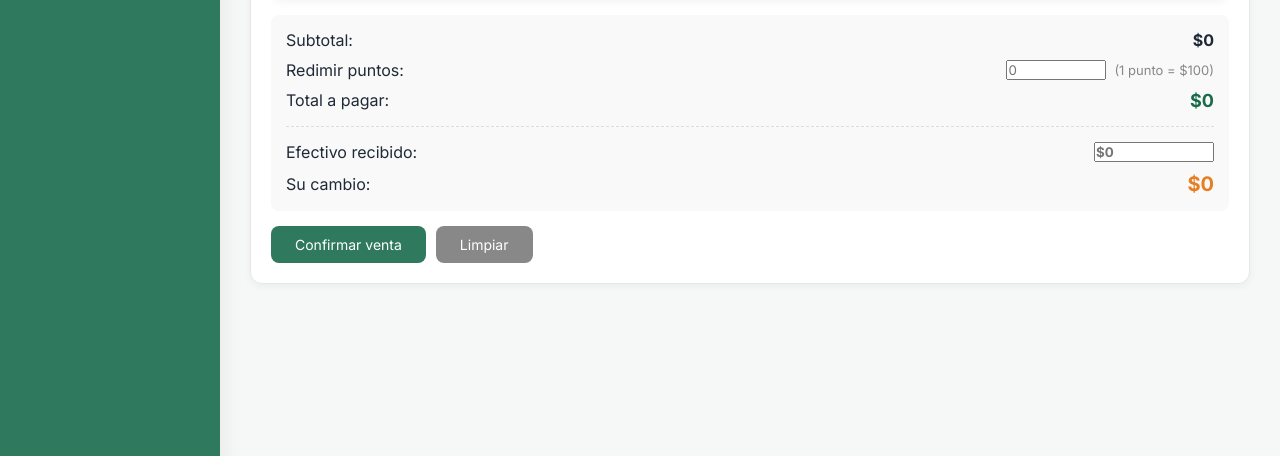
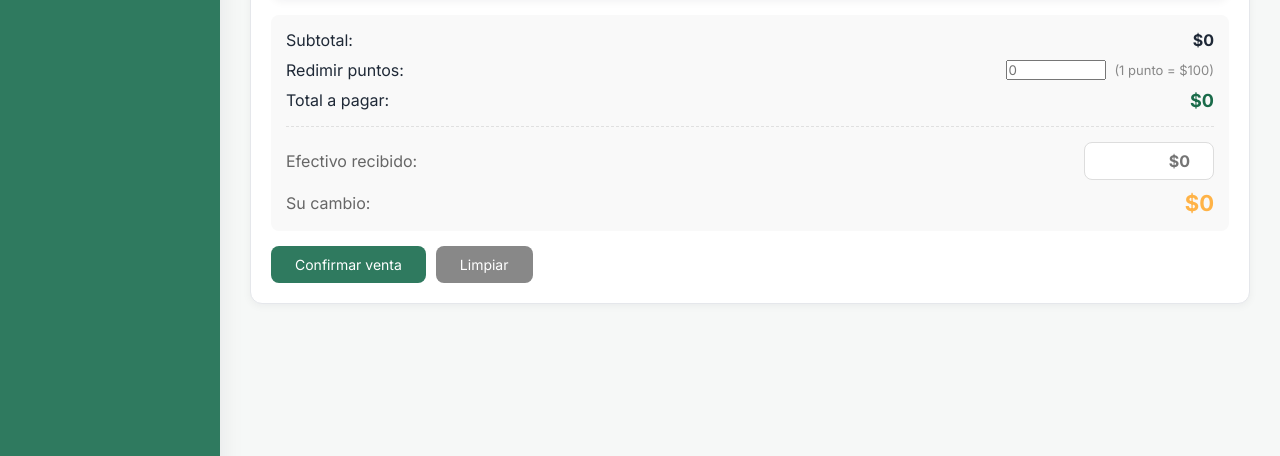
Before and after one commit to LuisVG1901/FarmaVida, a Flask app: page / in a window 1280 px wide, after a click on "Ventas". Shown: the part 499-955 px from the top of the page. Run offline with Flask 3, Linux system fonts and the light colour scheme; the visitor is signed in with stand-in values (Sample User, id 1); data that the repository does not hold is empty; some libraries are stand-ins or nearby versions.

Commit message:
Cambio en ventas y compras 1

```diff
--- a/static/js/main.js
+++ b/static/js/main.js
@@ -946,12 +946,14 @@ function calcularCambio() {
     const cambio = efectivo - total;
 
     const spanCambio = document.getElementById('venta-cambio');
+    const containerCambio = document.getElementById('venta-cambio-container');
+
     if (cambio < 0) {
         spanCambio.textContent = '0';
-        spanCambio.style.color = '#e67e22';
+        containerCambio.style.color = '#ffb347'; // Naranja pálido
     } else {
         spanCambio.textContent = cambio.toLocaleString();
-        spanCambio.style.color = '#27ae60';
+        containerCambio.style.color = '#2f7a5f'; // Verde principal de la página
     }
 }
 
--- a/templates/index.html
+++ b/templates/index.html
@@ -326,13 +326,13 @@
                             <span>Total a pagar:</span>
                             <strong style="font-size:18px; color:#1a6b4a;">$<span id="total-venta">0</span></strong>
                         </div>
-                        <div style="display:flex; justify-content:space-between; align-items:center; margin-top:15px; padding-top:15px; border-top:1px dashed #ddd;">
-                            <label>Efectivo recibido:</label>
-                            <input type="number" id="venta-efectivo" placeholder="$0" style="width:120px; font-weight:bold;" oninput="calcularCambio()">
+                        <div style="display:flex; justify-content:space-between; align-items:center; margin-top:15px; padding-top:15px; border-top:1px dashed rgba(0,0,0,0.1);">
+                            <label style="color:#666;">Efectivo recibido:</label>
+                            <input type="number" id="venta-efectivo" placeholder="$0" style="width:130px; font-weight:700; padding:8px; border:1px solid #ddd; border-radius:8px; text-align:right; font-size:16px;" oninput="calcularCambio()">
                         </div>
                         <div style="display:flex; justify-content:space-between; align-items:center; margin-top:10px;">
-                            <span>Su cambio:</span>
-                            <strong style="font-size:20px; color:#e67e22;">$<span id="venta-cambio">0</span></strong>
+                            <span style="color:#666;">Su cambio:</span>
+                            <strong style="font-size:22px; color:#ffb347;" id="venta-cambio-container">$<span id="venta-cambio">0</span></strong>
                         </div>
                     </div>
                     <div class="botones-form" style="margin-top:15px;">
```
